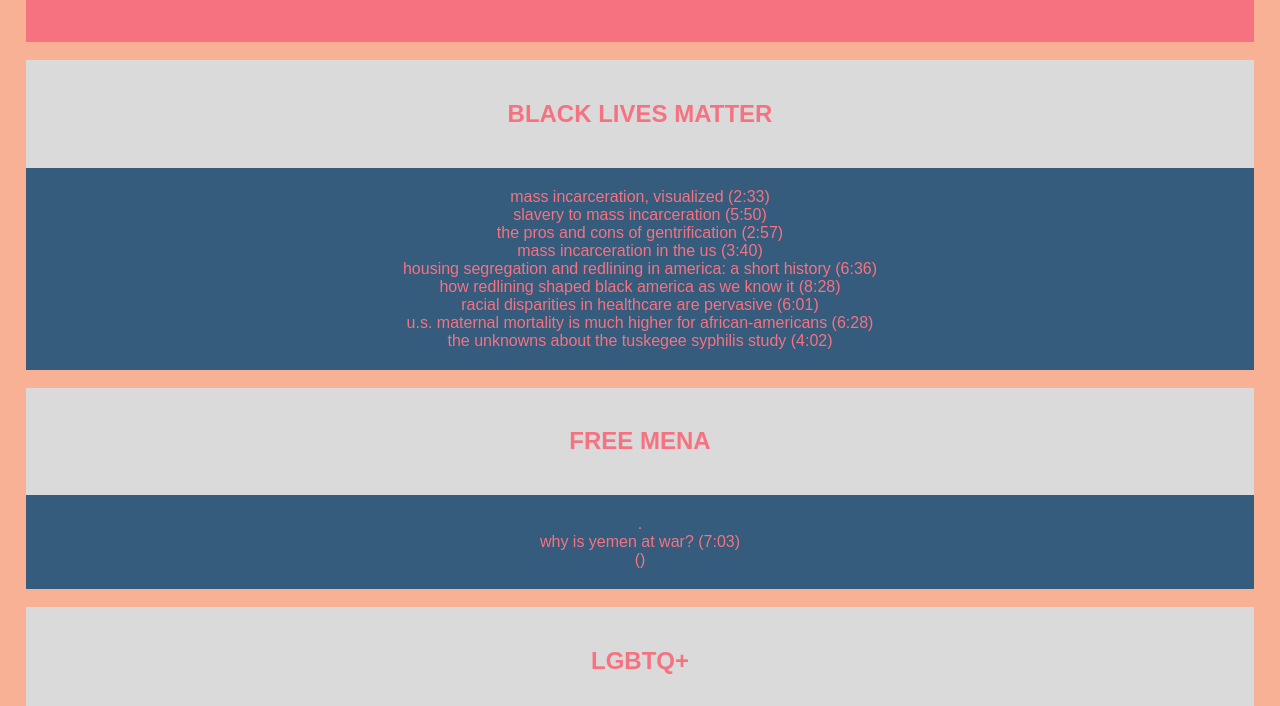
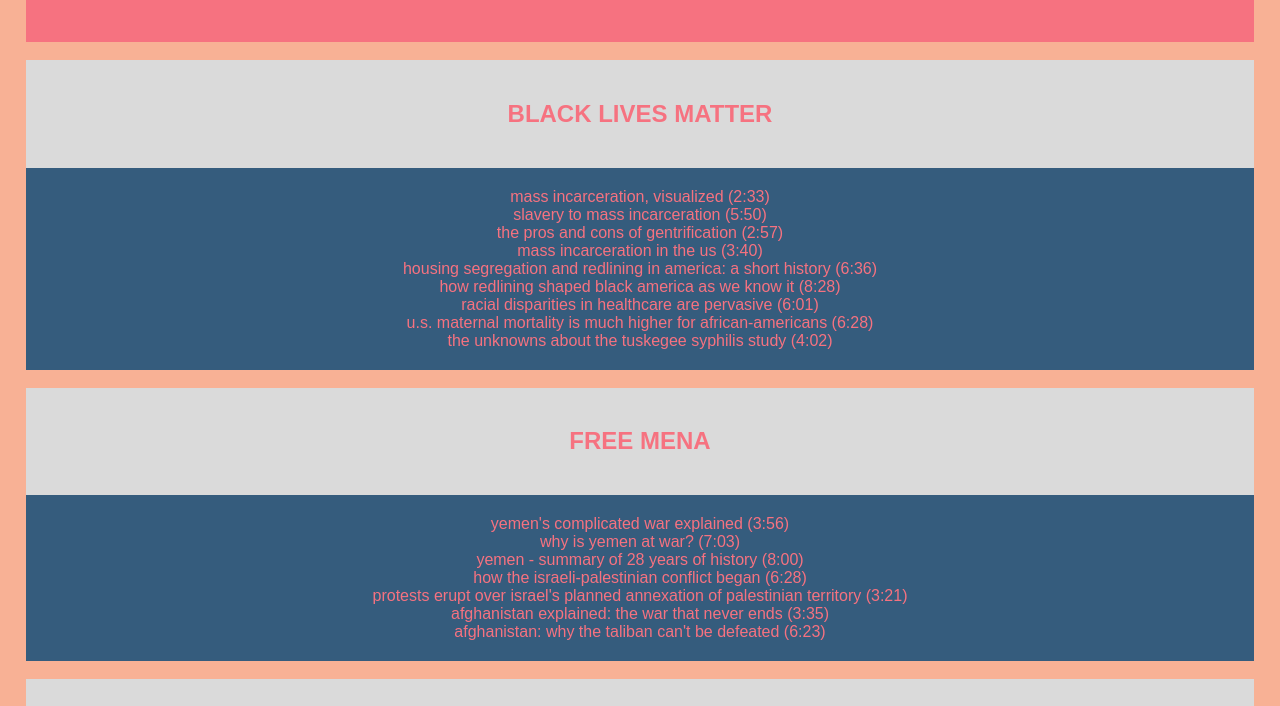
Before and after one commit to j-truo/resources, a plain HTML site: page edu.html in a window 1280 px wide. Shown: the part 246-952 px from the top of the page. Drawn offline with Linux system fonts and the light colour scheme.

Commit message:
Update edu.html

```diff
--- a/edu.html
+++ b/edu.html
@@ -121,9 +121,9 @@
         style="background-color:#355c7d; text-align:middle; vertical-align: middle; padding:20px 60px;"
       >
         <a
-          href="    "
+          href="https://www.youtube.com/watch?v=AkyXDDXzPyw"
           style="color: #f67280"
-          >  .</a
+          >yemen's complicated war explained (3:56)</a
         >
         <br />
         <a
@@ -133,9 +133,33 @@
         >
         <br />
         <a
-          href="  i"
+          href="https://www.youtube.com/watch?v=M1Am70v8y5A"
           style="color: #f67280"
-          >()    </a
+          >yemen - summary of 28 years of history (8:00)</a
+        >
+        <br />
+        <a
+          href="https://www.youtube.com/watch?v=Bno1m1zhIWs"
+          style="color: #f67280"
+          >how the israeli-palestinian conflict began (6:28)</a
+        >
+         <br />
+        <a
+          href="https://www.youtube.com/watch?v=OVpJpzoijuk"
+          style="color: #f67280"
+          >protests erupt over israel's planned annexation of palestinian territory (3:21)</a
+        >
+        <br />
+        <a
+          href="https://www.youtube.com/watch?v=lyp7a_RI-oU"
+          style="color: #f67280"
+          >afghanistan explained: the war that never ends (3:35)</a
+        >
+        <br />
+         <a
+          href="https://www.youtube.com/watch?v=sEtYN70okug"
+          style="color: #f67280"
+          >afghanistan: why the taliban can't be defeated (6:23)</a
         >
       </div>
       <br />
```
